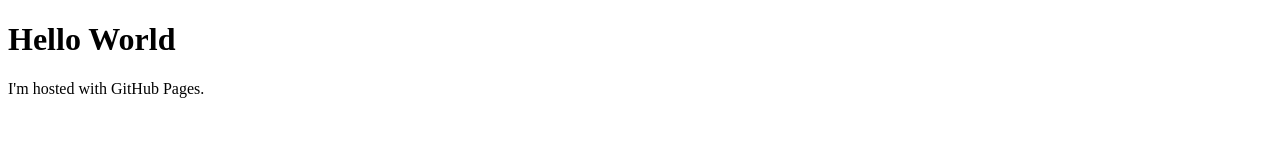
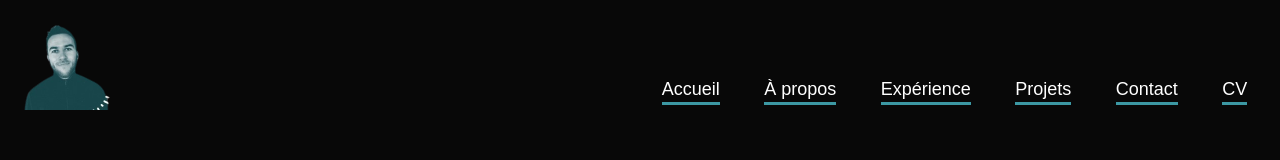
Before and after one commit to quentinbourasse/quentinbourasse.github.io, a plain HTML site: page index.html in a window 1280 px wide. Drawn offline with Linux system fonts and the light colour scheme.

Commit message:
Ajout du menu
15:01

```diff
--- a/index.html
+++ b/index.html
@@ -1,7 +1,28 @@
 <!DOCTYPE html>
-<html>
+<html lang="fr">
+
+<head>
+    <meta charset="UTF-8">
+    <title>Portfolio - Quentin Bourassé</title>
+    <link rel="stylesheet" href="styles.css">
+</head>
+
 <body>
-<h1>Hello World</h1>
-<p>I'm hosted with GitHub Pages.</p>
+    <div id="header">
+        <div class="container">
+            <nav>
+                <img src="images/profile-picture.png" class="logo" alt="logo">
+                <ul>
+                    <li><a href="#">Accueil</a></li>
+                    <li><a href="#">À propos</a></li>
+                    <li><a href="#">Expérience</a></li>
+                    <li><a href="#">Projets</a></li>
+                    <li><a href="#">Contact</a></li>
+                    <li><a href="#">CV</a></li>
+                </ul>
+            </nav>
+        </div>
+    </div>
 </body>
+
 </html>
--- /dev/null
+++ b/styles.css
@@ -0,0 +1,60 @@
+* {
+    margin: 0;
+    padding: 0;
+    font-family: 'Poppins', sans-serif;
+    box-sizing: border-box;
+}
+
+:root {
+    --blue-profile-picture: #3c98a3;
+    --white: #fff;
+}
+
+body {
+    background-color: #080808;
+    color: var(--white);
+}
+
+#header {
+    width: 100%;
+    height: 100vh;
+    background-position: center;
+}
+
+.container {
+    padding: 10px 1%;
+}
+
+nav {
+    display: flex;
+    align-items: flex-end;
+    justify-content: space-between;
+    flex-wrap: wrap;
+}
+
+.logo {
+    width: 100px;
+}
+
+nav ul li {
+    display: inline-block;
+    list-style: none;
+    margin: 10px 20px;
+}
+
+nav ul li a {
+    color: var(--white);
+    text-decoration: none;
+    font-size: 18px;
+    position: relative;
+}
+
+nav ul li a::after{
+    content: '';
+    width: 100%;
+    height: 3px;
+    background: var(--blue-profile-picture);
+    position:absolute;
+    left: 0;
+    bottom: -6px;
+}
```
Also changed, not shown: images/profile-picture.png (added).
